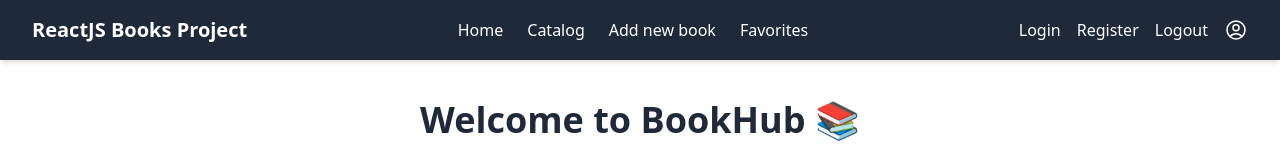
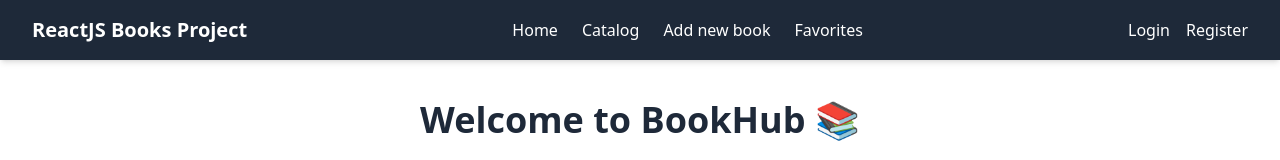
Before and after one commit to KrisZeynev/ReactJS_Books_Project, a React (Vite) app in the folder client/: page / in a window 1280 px wide. Shown: the top 160 px of the page. Built offline with nearby package versions, Linux system fonts and the light colour scheme.

Commit message:
Update Header

```diff
--- a/client/src/components/header/Header.jsx
+++ b/client/src/components/header/Header.jsx
@@ -1,6 +1,9 @@
+import { useContext } from "react";
 import { Link } from "react-router";
+import { UserContext } from "../../contexts/UserContext";
 
 export default function Header() {
+  const { email } = useContext(UserContext);
   return (
     <header className="bg-gray-800 text-white py-4 px-8 flex flex-wrap justify-between items-center shadow-md">
       <div className="text-xl font-bold w-full sm:w-auto text-center sm:text-left">
@@ -31,16 +34,10 @@ export default function Header() {
         </ul>
       </nav>
       <div className="flex flex-wrap justify-center sm:justify-end items-center space-x-4 w-full sm:w-auto mt-2 sm:mt-0">
-        <Link to="/login" className="hover:text-gray-400">
-          Login
-        </Link>
-        <Link to="/register" className="hover:text-gray-400">
-          Register
-        </Link>
-        <Link to="/logout" className="hover:text-gray-400">
-          Logout
-        </Link>
-        <svg
+        {email ? (
+          <>
+          {<span>{email}</span>}
+            {/* <svg
               xmlns="http://www.w3.org/2000/svg"
               fill="none"
               viewBox="0 0 24 24"
@@ -53,7 +50,21 @@ export default function Header() {
                 strokeLinejoin="round"
                 d="M17.982 18.725A7.488 7.488 0 0 0 12 15.75a7.488 7.488 0 0 0-5.982 2.975m11.963 0a9 9 0 1 0-11.963 0m11.963 0A8.966 8.966 0 0 1 12 21a8.966 8.966 0 0 1-5.982-2.275M15 9.75a3 3 0 1 1-6 0 3 3 0 0 1 6 0Z"
               />
-        </svg>
+            </svg> */}
+            <Link to="/logout" className="hover:text-gray-400">
+              Logout
+            </Link>
+          </>
+        ) : (
+          <>
+            <Link to="/login" className="hover:text-gray-400">
+              Login
+            </Link>
+            <Link to="/register" className="hover:text-gray-400">
+              Register
+            </Link>
+          </>
+        )}
       </div>
     </header>
   );
```
Lines whose indentation alone changed are shown as unchanged.
